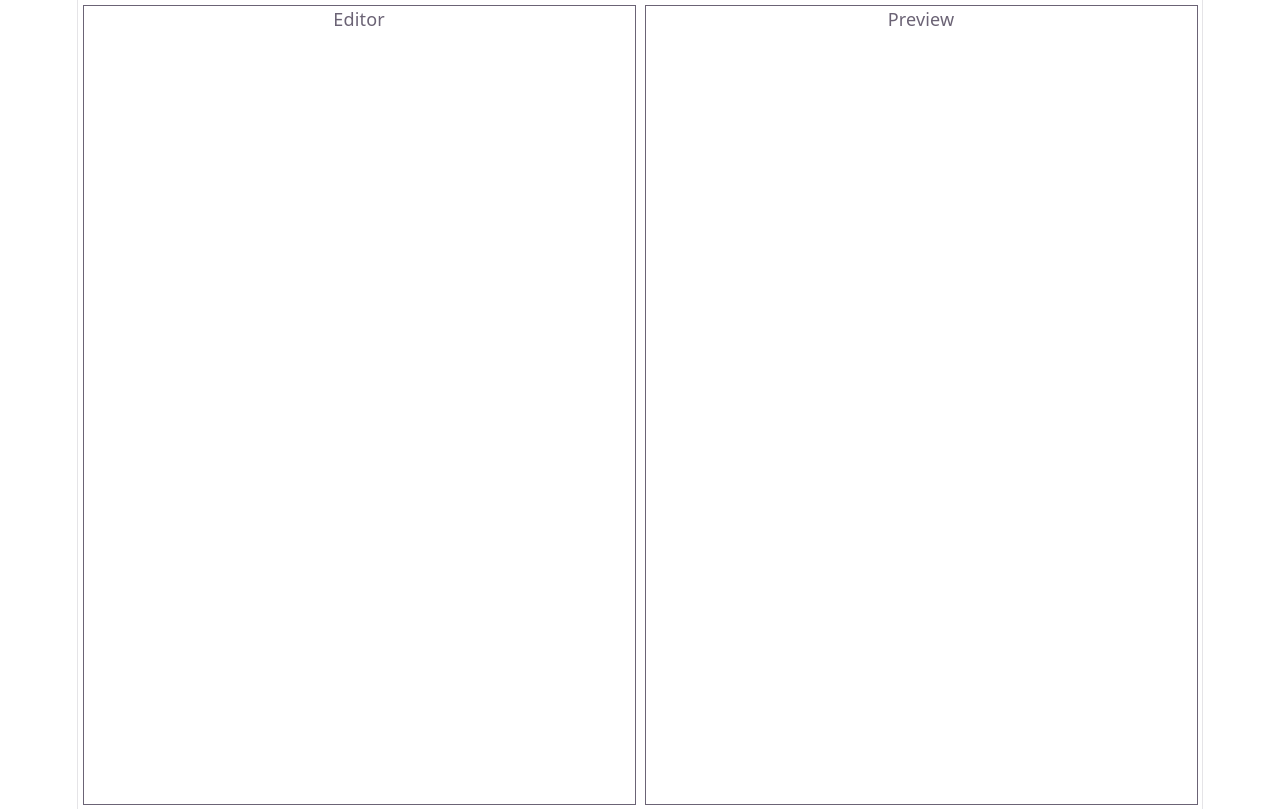
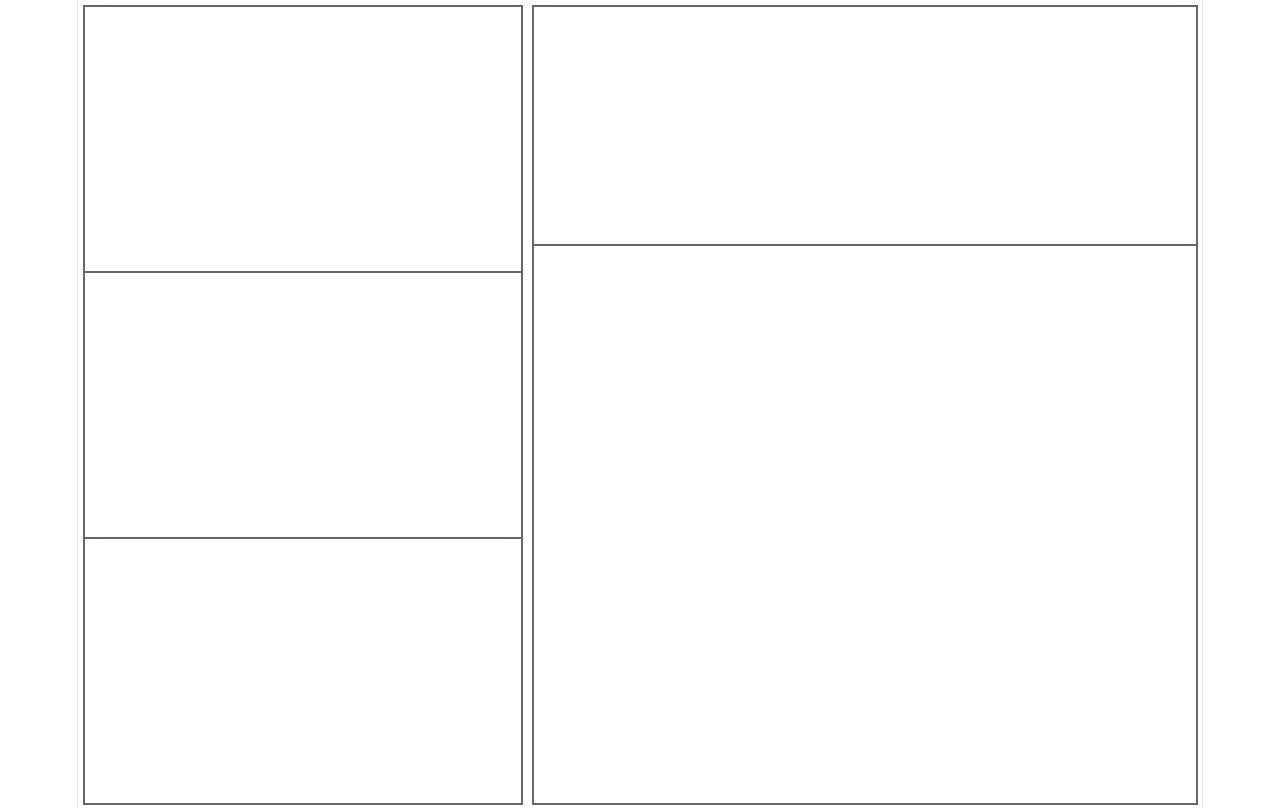
Before and after one commit to FaithNA/cv-app, a React (Vite) app: page / in a window 1280 px wide. Built offline with nearby package versions, Linux system fonts and the light colour scheme.

Commit message:
Structuring the Shells

```diff
--- a/src/Editor.jsx
+++ b/src/Editor.jsx
@@ -1,8 +1,10 @@
 export default function Editor(){
     return (
 
-            <div className="Editor border-1 m-1 min-h-screen">
-                Editor
+            <div className="Editor border-1 m-1 min-h-screen grid grid-row-3">
+                <div className="sec border-1"></div>
+                <div className="sec border-1"></div>
+                <div className="sec border-1"></div>
             </div>
 
 
--- a/src/Preview.jsx
+++ b/src/Preview.jsx
@@ -1,7 +1,8 @@
 export default function Preview(){
     return (
-         <div className="Preview border-1 m-1">
-                Preview
+         <div className="Preview border-1 m-1 grid grid-rows-[0.3fr_0.7fr]">
+                <div className="sec border-1"></div>
+                <div className="sec border-1"></div>
             </div>
     )
 }
--- a/src/Root.jsx
+++ b/src/Root.jsx
@@ -2,7 +2,7 @@ import Editor from './Editor.jsx'
 import Preview from './Preview.jsx'
 export default function App(){
     return (
-        <div className="Root grid grid-cols-1 md:grid-cols-2" >
+        <div className="Root grid grid-cols-1 md:grid-cols-[1.2fr_1.8fr]" >
             <Editor />
 
             <Preview />
```
